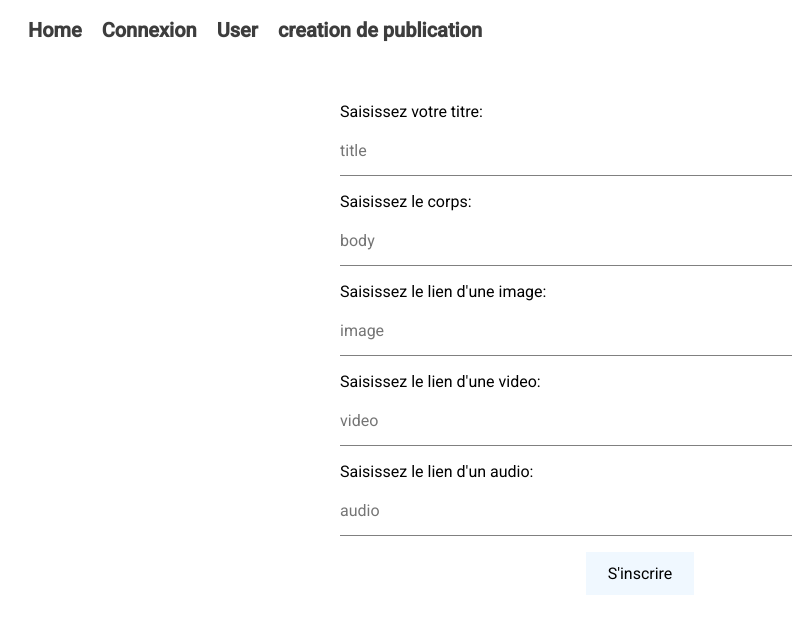
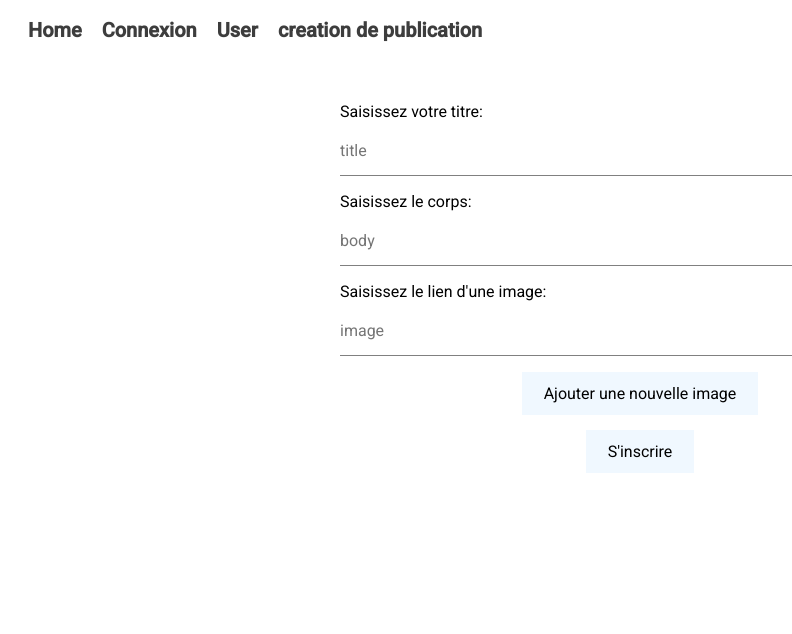
Before and after one commit to safiylm/snapface, an Angular app: page /publication/creation in a window 1280 px wide. Shown: the top 634 px of the page, without its empty margins (0-792 px from the left). Built offline with nearby package versions, Linux system fonts and the light colour scheme.

Commit message:
delete video & audios of publication

```diff
--- a/src/app/publication-all-list/publication-all-list.component.ts
+++ b/src/app/publication-all-list/publication-all-list.component.ts
@@ -13,7 +13,7 @@ export class PublicationAllListComponent implements OnInit {
   constructor(private publicationsService: PublicationsService) { }
 
   publications!: Publication[];
-  publication = new Publication("8", "essai add new post", "", [""], Date.now(), "", ["", ""], ["", ""]);
+  publication = new Publication("8", "essai add new post", "", [""], Date.now(), "",);
   interactionsocial = new InteractionSociale("8", "rdtfygubjnk", 484, 47, 45, ["65cd023efb273094193ac038"], ["65cd023efb273094193ac038"]);
   userConnectedId = "65cd023efb273094193ac038";
 
@@ -28,11 +28,7 @@ export class PublicationAllListComponent implements OnInit {
       });
   }
 
-  pushNewPublication() {
-  //  this.publicationsService.pushNewPublication(this.publication);
-    this.publicationsService.addNewInteractionSociale(this.interactionsocial);
-    console.log("push new post ")
-  }
+
 
   ngOnInit() {
     this.retrievePublications()
--- a/src/app/publication-create/publication-create.component.html
+++ b/src/app/publication-create/publication-create.component.html
@@ -16,16 +16,7 @@
         <input type="text" name="image" placeholder="image" formControlName="image" />
     </div>
 
-    <div class="div-input">
-        <label>Saisissez le lien d'une video:</label>
-        <input type="text" name="video" placeholder="video" formControlName="video" />
-    </div>
-
-    <div class="div-input">
-        <label>Saisissez le lien d'un audio:</label>
-        <input type="text" name="audio" placeholder="audio" formControlName="audio" />
-    </div>
-
+    <button type="button" (click)="addnewImages()">Ajouter une nouvelle image </button>
     <button type="submit">S'inscrire </button>
 
 </form>
--- a/src/app/publication-create/publication-create.component.ts
+++ b/src/app/publication-create/publication-create.component.ts
@@ -11,7 +11,7 @@ import { PublicationsService } from '../../services/publication-service';
 export class PublicationCreateComponent implements OnInit {
 
   userId = "65cd023efb273094193ac038";
-  post = new Publication( "", "","",[''], 0,this.userId, ["", ""],[ "", '']);
+  post = new Publication( "", "","",[''], 0,this.userId,);
 
   postCreateForm = new FormGroup({
     title: new FormControl(""),
@@ -23,13 +23,17 @@ export class PublicationCreateComponent implements OnInit {
   });
   constructor(private publicationsService: PublicationsService) { }
 
+  addnewImages(){
+
+
+  }
+
   onSubmit() {
 
     this.post.title= this.postCreateForm.value['title']?.toString() as string;
     this.post.body= this.postCreateForm.value['body']?.toString() as string;
     this.post.images[0]= this.postCreateForm.value['image']?.toString() as string;
-    this.post.videos[0]= this.postCreateForm.value['video']?.toString() as string;
-    this.post.audios[0]= this.postCreateForm.value['audio']?.toString() as string ;
+
 
     console.log(this.post);
 
--- a/src/app/publication-edit/publication-edit.component.html
+++ b/src/app/publication-edit/publication-edit.component.html
@@ -19,15 +19,6 @@
         <input type="text" name="image" placeholder="image" formControlName="image"  value={{data?.images}} />
     </div>
 
-    <div class="div-input">
-        <label>Saisissez le lien d'une video:</label>
-        <input type="text" name="video" placeholder="video" formControlName="video"  value={{data?.videos}} />
-    </div>
-
-    <div class="div-input">
-        <label>Saisissez le lien d'un audio:</label>
-        <input type="text" name="audio" placeholder="audio" formControlName="audio"  value={{data?.audios}} />
-    </div>
 
     <button type="submit">Modifier </button>
 
--- a/src/app/publication-edit/publication-edit.component.ts
+++ b/src/app/publication-edit/publication-edit.component.ts
@@ -13,7 +13,7 @@ export class PublicationEditComponent {
 
   id : string = "65cd023efb273094193ac038";
   data?: Publication ;
-  post = new Publication( "", "","",[""], 0, "", ["", "" ], ["", "" ]);
+  post = new Publication( "", "","",[""], 0, "", );
 
   constructor(private publicationService: PublicationsService, private route: ActivatedRoute) { }
 
@@ -63,15 +63,6 @@ export class PublicationEditComponent {
       this.post.images[0]=this.data?.images.toString() as string;
     }
 
-    this.post.videos[0]= this.postEditForm.value['video']?.toString() as string;
-    if( this.post.videos[0]==undefined){
-      this.post.videos[0]=this.data?.videos.toString() as string;
-    }
-
-    this.post.audios[0]= this.postEditForm.value['audio']?.toString() as string;
-    if( this.post.audios[0]==undefined){
-      this.post.audios[0]=this.data?.audios.toString() as string;
-    }
     console.log(this.post);
     this.publicationService.editPost(this.post);
   }
--- a/src/models/publication.model.ts
+++ b/src/models/publication.model.ts
@@ -8,8 +8,8 @@ export class Publication {
         public images: [ string ],
         public date: number,
         public userId: string,
-        public videos:[ url : string , title : string  ],
-        public audios: [ url : string , title : string  ],
+        // public videos:[ url : string , title : string  ],
+        // public audios: [ url : string , title : string  ],
 
         ) {
     }
--- a/src/services/publication-service.ts
+++ b/src/services/publication-service.ts
@@ -32,8 +32,6 @@ export class PublicationsService {
       ).subscribe(data => {
         console.log("Add new post " )
       })
-
-
   }
 
 
```
Also changed, not shown: 2 other files (tests, documents, lock files or other folders).
